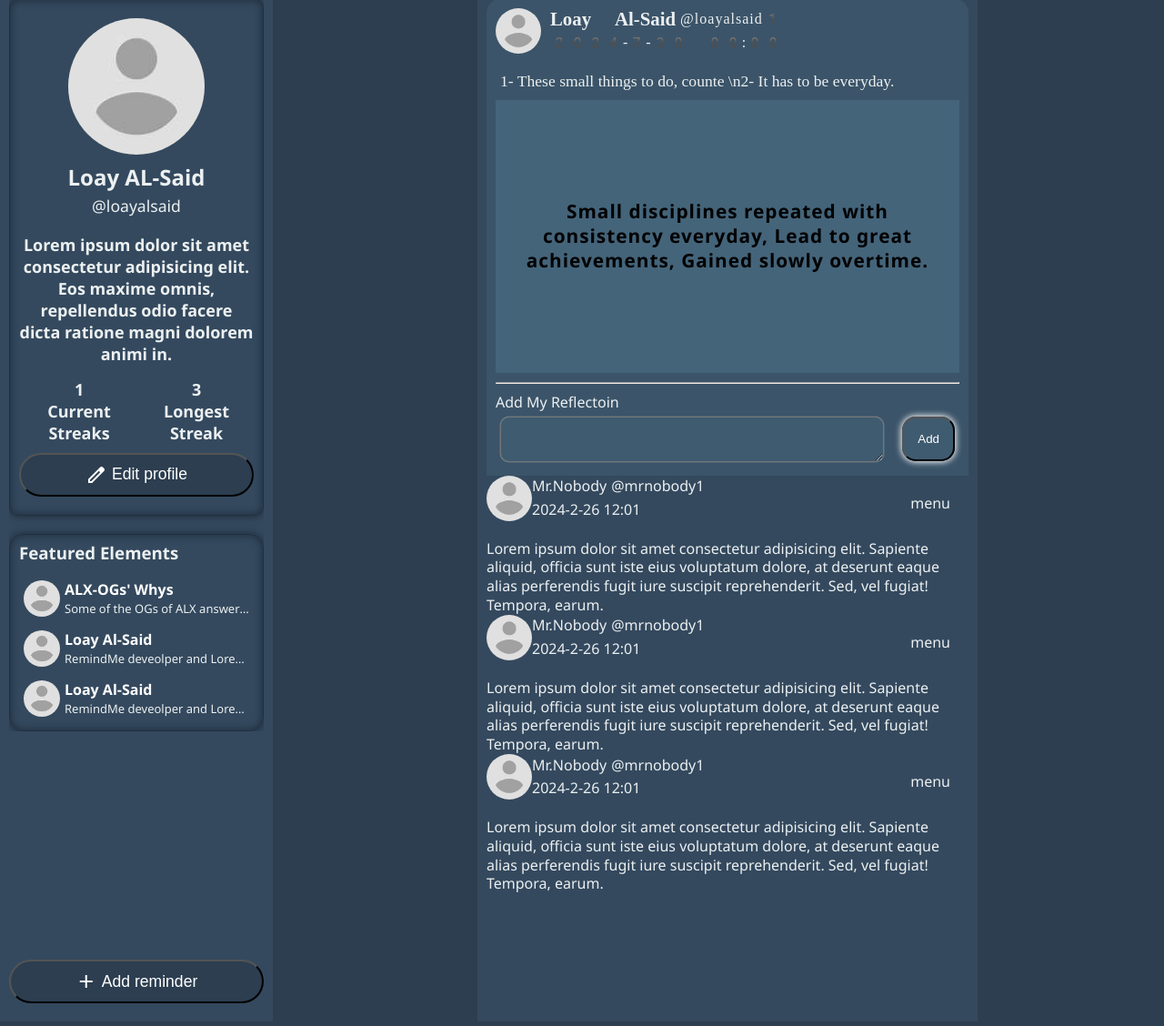
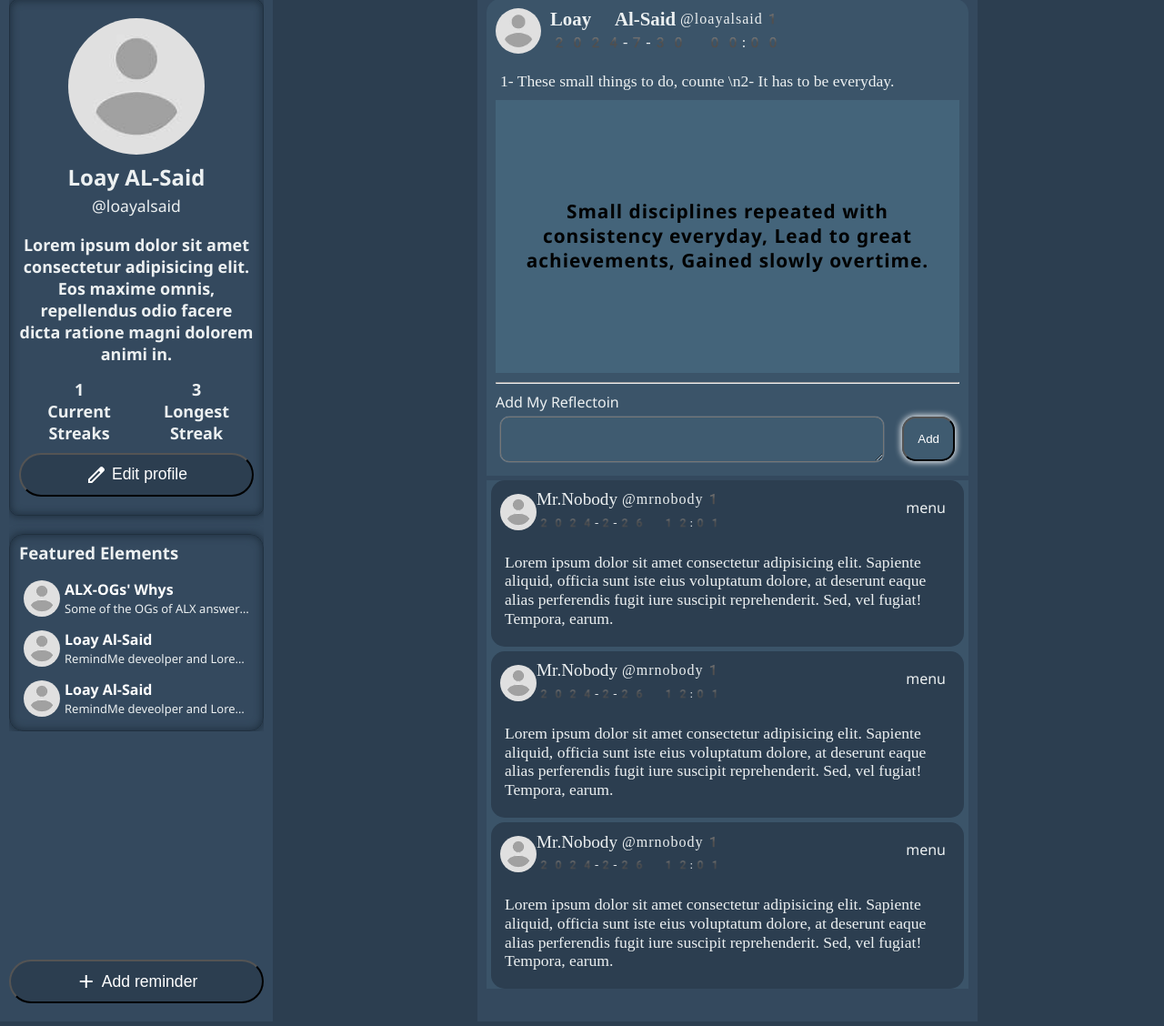
Before and after one commit to loayalsaid1/RemindMe, a Python web app: template app/templates/static_versions/reminder_reflections.html in a window 1280 px wide. Shown: the part 86-1214 px from the top of the page at 91% size. Run offline with Jinja, Linux system fonts and the light colour scheme; the template is opened without the code that fills it, so the values that code supplies are empty; some libraries are stand-ins or nearby versions.

Commit message:
Set inital styles fror reflection cards

```diff
--- a/app/static/styles/reminders.css
+++ b/app/static/styles/reminders.css
@@ -47,6 +47,7 @@ main {
 	margin-right: var(--medium-gap);
 }
 
+.reflection_head,
 .reminder_user_data {
 	font-family: emoji;
 }
@@ -64,6 +65,7 @@ main {
     font-weight: 600;
 }
 
+.reflection .username,
 .reminder_user_data .username {
 	letter-spacing: 1px;
 }
@@ -127,6 +129,7 @@ main {
 	border-radius: 10px;
 	box-shadow: 0 0 1px 0px white;
 }
+
 .add_reflection button {
 	padding: 15px;
     border-radius: 15px;
@@ -135,8 +138,16 @@ main {
     box-shadow: 0 0 7px 1px white;
 }
 
+.reflections {
+	background-color: var(--color-2);
+}
+
 .reflection {
 	position: relative;
+    padding: var(--medium-gap);
+    background: var(--color-3);
+    margin: 5px;
+    border-radius: 15px;
 }
 
 .reflection .menu_icon {
@@ -155,8 +166,8 @@ main {
 }
 
 .reflection_head img {
-	height: 50px;
-	width: 50px;
+	height: 40px;
+	width: 40px;
 
 	border-radius: 50%;
 }
@@ -170,6 +181,19 @@ main {
 
 .reflection_user_data .name {
 	margin-right: var(--small-gap);
+	font-size: 1.2rem;
+    font-weight: 500;
+}
+
+.reflection_head .date {
+	font-size: .8em;
+}
+
+.reflection_text {
+	font-family: initial;
+    margin: var(--small-gap);
+    margin-bottom: var(--medium-gap);
+    font-size: 1.1rem;
 }
 
 .text_reminder_content p {
```
